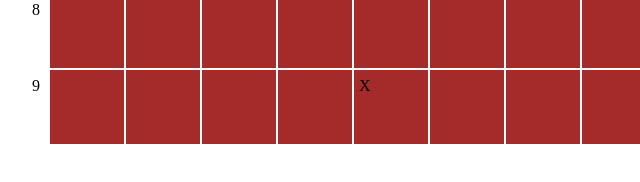
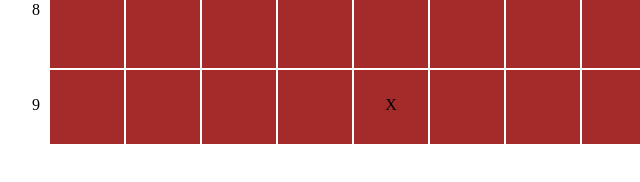
Before and after one commit to sweetpotato27/quoridor, a website built with webpack: page dist/index.html in a window 1280 px wide. Shown: the part 574-756 px from the top of the page, 262-902 px from the left. Built offline with Linux system fonts and the light colour scheme.

Commit message:
css line height change for player

```diff
--- a/src/style.css
+++ b/src/style.css
@@ -46,13 +46,15 @@ q:before, q:after {
 	content: '';
 	content: none;
 }
+
+/*
+*/
+
+
 table {
 	/* border-collapse: collapse;
 	border-spacing: 0; */
 }
-
-/*
-*/
 .wall-top {
 	border-top: 5px solid #000;
 	z-index: 9;
@@ -90,3 +92,9 @@ table {
 .board td:hover {
 	background: lightcoral;
 }
+
+
+.player {
+	line-height: 60px;
+	text-align: center;
+}
```
Also changed, not shown: dist/bundle.js.
